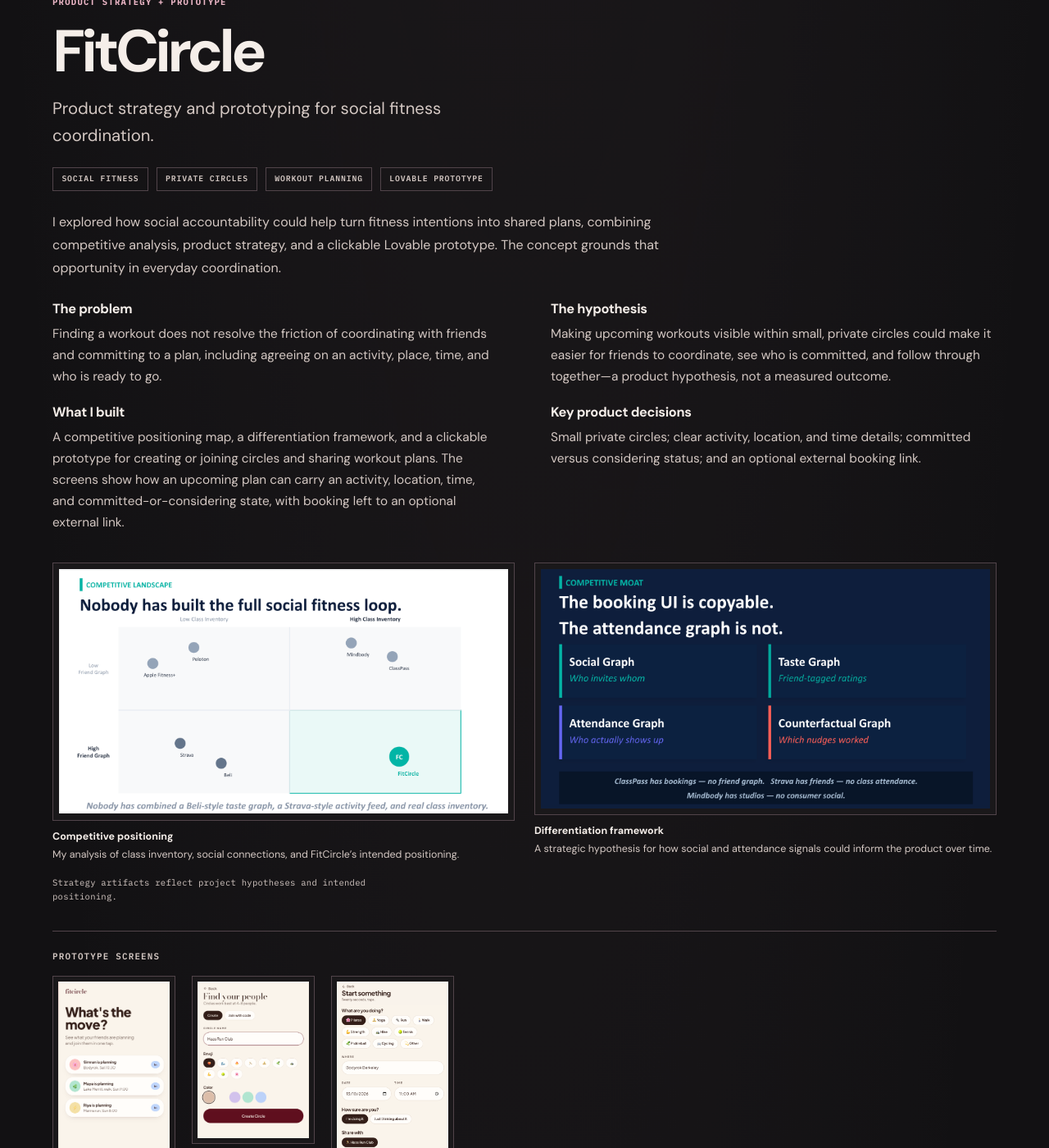
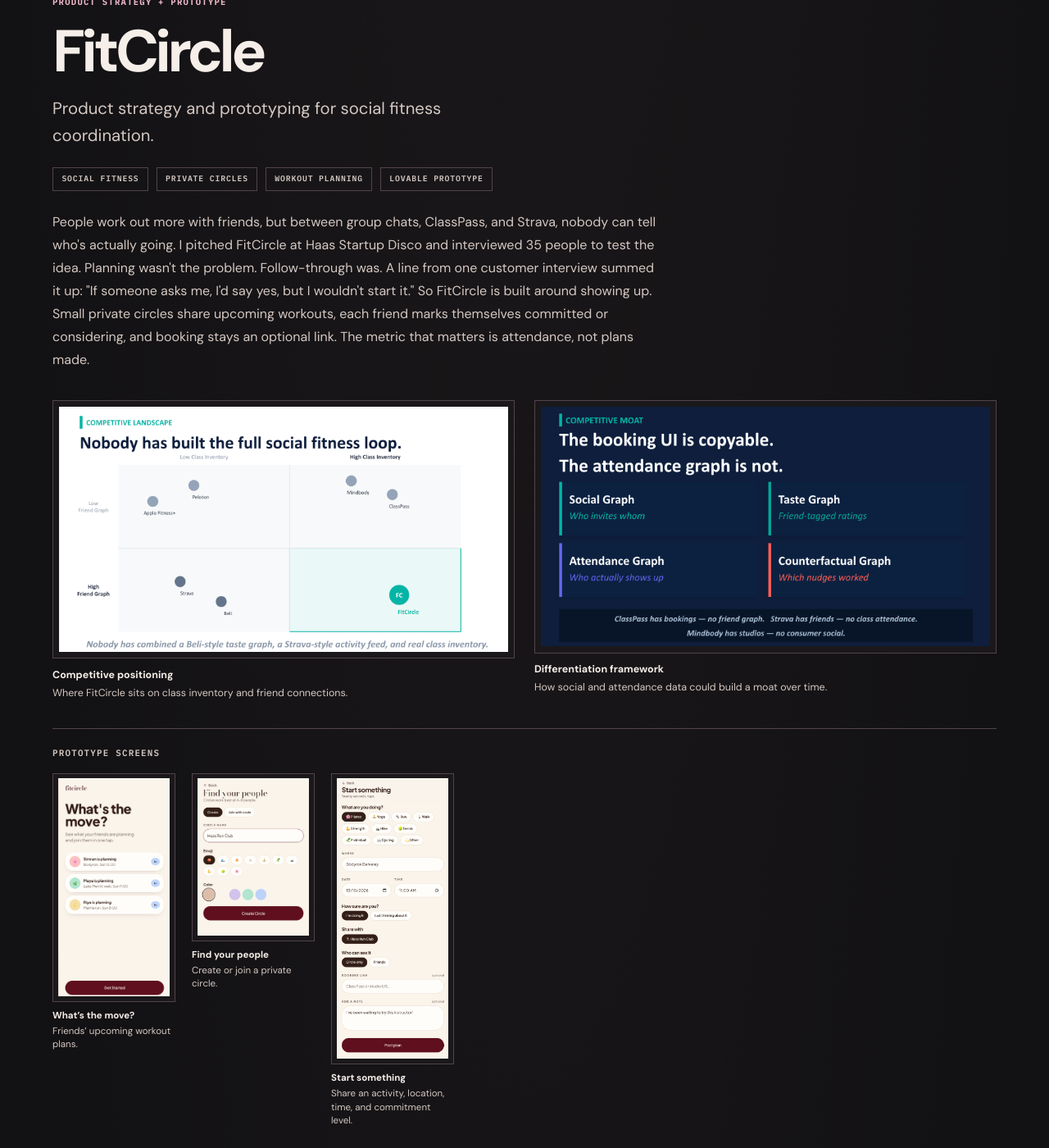
Before and after one commit to drishtidhandhania-alt/drishtidhandhania-alt.github.io, a Jekyll site: the page built from index.md, in a window 1280 px wide and 1400 px high, scrolled down 4416 px. Shown: the whole window at 82% size. Built offline with Jekyll 4.4.1, drawn with Linux system fonts in a browser that asks for light colours.

Commit message:
Refine FitCircle copy

```diff
--- a/index.md
+++ b/index.md
@@ -36,32 +36,8 @@ permalink: /
   </header>
   {% include project-tags.html %}
   <p class="fitcircle-introduction">
-    I explored how social accountability could help turn fitness intentions into shared plans, combining competitive
-    analysis, product strategy, and a clickable Lovable prototype. The concept grounds that opportunity in everyday
-    coordination.
+    People work out more with friends, but between group chats, ClassPass, and Strava, nobody can tell who's actually going. I pitched FitCircle at Haas Startup Disco and interviewed 35 people to test the idea. Planning wasn't the problem. Follow-through was. A line from one customer interview summed it up: "If someone asks me, I'd say yes, but I wouldn't start it." So FitCircle is built around showing up. Small private circles share upcoming workouts, each friend marks themselves committed or considering, and booking stays an optional link. The metric that matters is attendance, not plans made.
   </p>
-
-  <div class="fitcircle-narrative">
-    <section class="fitcircle-narrative__item" aria-labelledby="fitcircle-problem">
-      <h3 id="fitcircle-problem">The problem</h3>
-      <p>Finding a workout does not resolve the friction of coordinating with friends and committing to a plan, including agreeing on an activity, place, time, and who is ready to go.</p>
-    </section>
-
-    <section class="fitcircle-narrative__item" aria-labelledby="fitcircle-hypothesis">
-      <h3 id="fitcircle-hypothesis">The hypothesis</h3>
-      <p>Making upcoming workouts visible within small, private circles could make it easier for friends to coordinate, see who is committed, and follow through together—a product hypothesis, not a measured outcome.</p>
-    </section>
-
-    <section class="fitcircle-narrative__item" aria-labelledby="fitcircle-built">
-      <h3 id="fitcircle-built">What I built</h3>
-      <p>A competitive positioning map, a differentiation framework, and a clickable prototype for creating or joining circles and sharing workout plans. The screens show how an upcoming plan can carry an activity, location, time, and committed-or-considering state, with booking left to an optional external link.</p>
-    </section>
-
-    <section class="fitcircle-narrative__item" aria-labelledby="fitcircle-decisions">
-      <h3 id="fitcircle-decisions">Key product decisions</h3>
-      <p>Small private circles; clear activity, location, and time details; committed versus considering status; and an optional external booking link.</p>
-    </section>
-  </div>
 
   <section class="fitcircle-research" aria-label="FitCircle research and strategy figures">
     <figure class="fitcircle-research__figure">
@@ -77,7 +53,7 @@ permalink: /
       </div>
       <figcaption>
         <span class="fitcircle-figure__title">Competitive positioning</span>
-        <span>My analysis of class inventory, social connections, and FitCircle’s intended positioning.</span>
+        <span>Where FitCircle sits on class inventory and friend connections.</span>
       </figcaption>
     </figure>
 
@@ -94,12 +70,10 @@ permalink: /
       </div>
       <figcaption>
         <span class="fitcircle-figure__title">Differentiation framework</span>
-        <span>A strategic hypothesis for how social and attendance signals could inform the product over time.</span>
+        <span>How social and attendance data could build a moat over time.</span>
       </figcaption>
     </figure>
   </section>
-
-  <p class="fitcircle-research-note">Strategy artifacts reflect project hypotheses and intended positioning.</p>
 
   <section class="fitcircle-prototype-area" aria-labelledby="fitcircle-prototype-heading">
     <h3 class="fitcircle-prototype-area__heading" id="fitcircle-prototype-heading">Prototype screens</h3>
```
